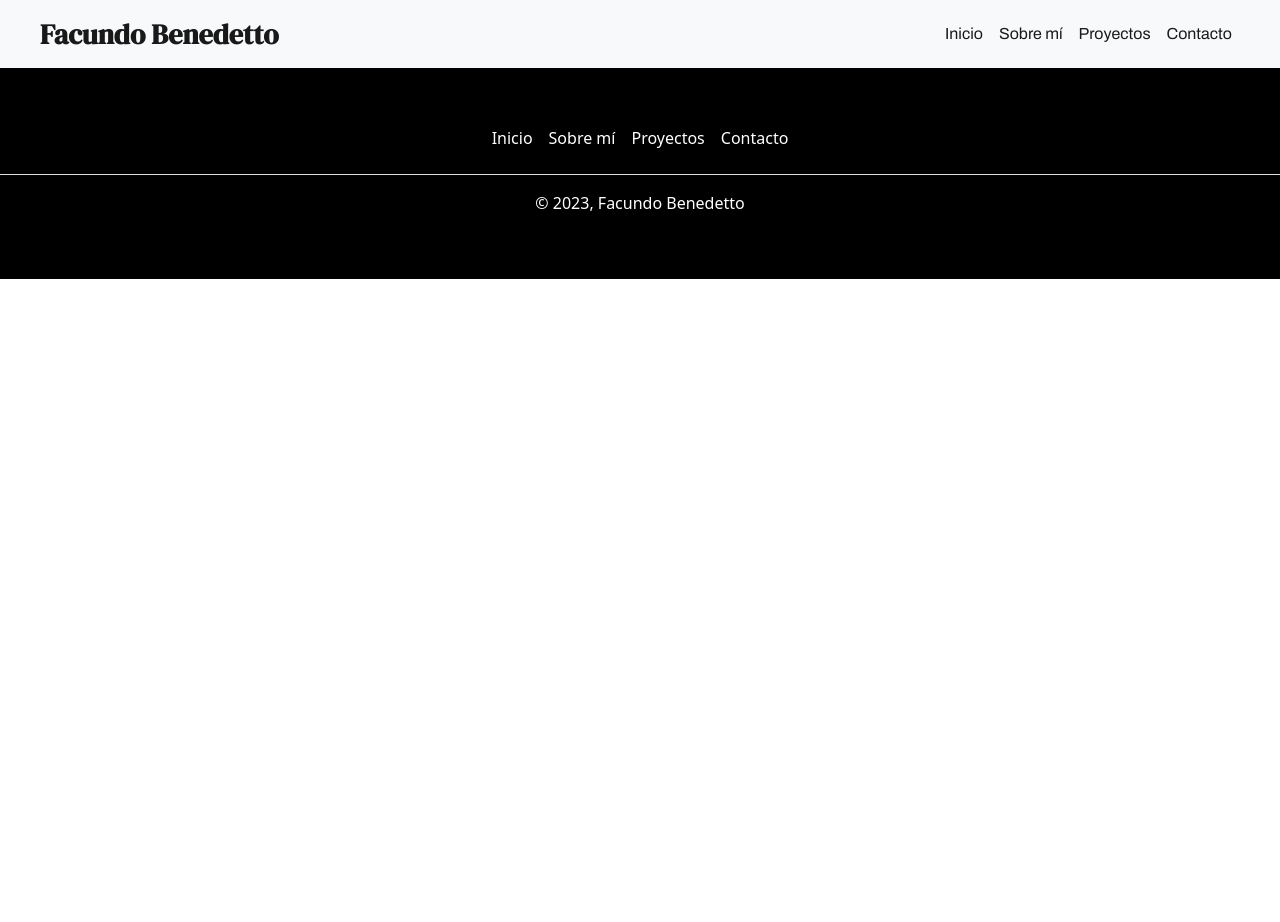
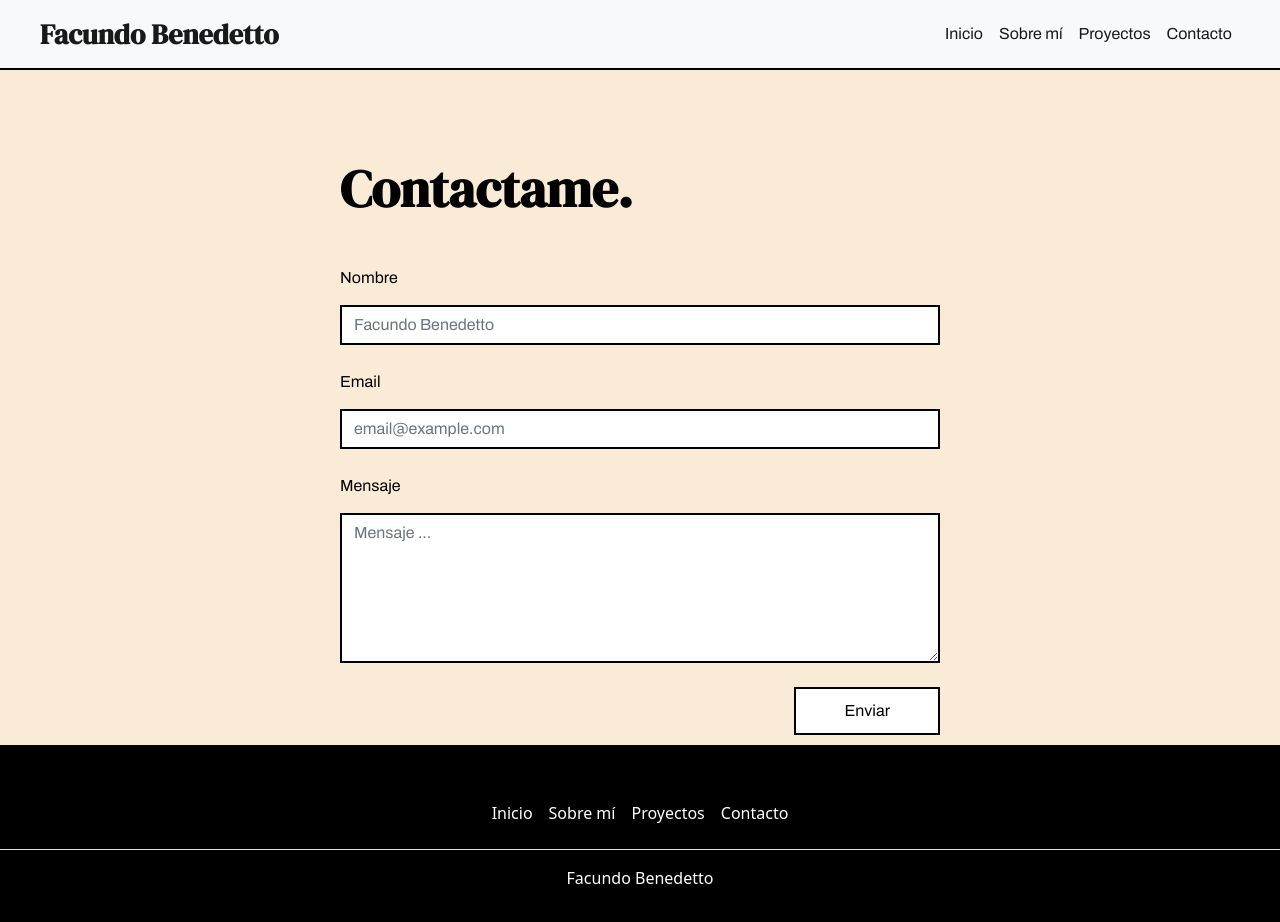
Before and after one commit to facundo1996/personal-web, a Vue app: page /contact in a window 1280 px wide. Shown: the top 922 px of the page. Before the commit the page ends 800 px from the top, so only its background shows below. Built offline with nearby package versions, Linux system fonts and the light colour scheme.

Commit message:
WIP the Contact page

```diff
--- a/index.html
+++ b/index.html
@@ -2,10 +2,11 @@
 <html lang="en">
   <head>
     <meta charset="UTF-8">
-    <link rel="icon" href="/public/logo.png">
+    <link rel="icon" href="/public/logo.png" style="background-color: white;">
     <meta name="viewport" content="width=device-width, initial-scale=1.0">
     <title>Facundo Benedetto</title>
     <link rel="stylesheet" href="./src/assets/index.css">
+    <link href="https://use.fontawesome.com/releases/v6.0.0/css/all.css" rel="stylesheet">
 
     <!-- Bootstrap -->
     <link href="https://cdn.jsdelivr.net/npm/bootstrap@5.0.2/dist/css/bootstrap.min.css" rel="stylesheet" integrity="sha384-EVSTQN3/azprG1Anm3QDgpJLIm9Nao0Yz1ztcQTwFspd3yD65VohhpuuCOmLASjC" crossorigin="anonymous">
@@ -16,7 +17,7 @@
     <link rel="preconnect" href="https://fonts.gstatic.com" crossorigin>
 
     <!-- FUENTE 1 -->
-    <link href="https://fonts.googleapis.com/css2?family=DM+Serif+Display&family=Inter:wght@300&display=swap" rel="stylesheet">
+    <link href="https://fonts.googleapis.com/css2?family=DM+Serif+Display&family=Inter:wght@100;200;300;400;500;600;700;800;900&display=swap" rel="stylesheet">
     <!-- FUENTE 2 -->
     <link href="https://fonts.googleapis.com/css2?family=Archivo&family=DM+Serif+Display&family=Inter:wght@300&display=swap" rel="stylesheet">
 
--- a/src/assets/index.css
+++ b/src/assets/index.css
@@ -54,6 +54,10 @@ h5{
   font-family: var(--font-title);
   font-weight: bold;
 }
+h4{
+  font-family: var(--font-title);
+  font-weight: bold;
+}
 .sub-title{
   font-family: var(--font-text);
   font-weight: 500;
@@ -95,7 +99,7 @@ h5{
   padding: 10px 0px;
 }
 .background-box-about-me{
-  background-color: antiquewhite;
+  background-color: var(--secondary);
   padding: 20px;
   border-radius: 13px;
 }
@@ -194,6 +198,75 @@ h5{
   font-weight: 500;
   font-size: 20px;
 }
+
+.social-container{
+  width: 100%;
+  display: flex;
+  justify-content: space-evenly;
+  margin-top: 10px;
+  background-color: var(--secondary);
+  padding: 20px;
+  border-radius: 13px;
+}
+.form-conatiner{
+  width: 600px;
+  margin-top: 80px;
+}
+.btn-form-container{
+  width: 100%;
+  display: flex;
+  justify-content: flex-end;
+}
+.btn-icon-social{
+  background: white;
+  border: 2px solid var(--primary);
+  border-radius: 0px;
+  padding: 5px 10px;
+
+  display: flex;
+  justify-content: center;
+  align-items: center;
+  flex-direction: column;
+  transition: 0.8s;
+}
+.icon-social{
+  width: 25px;
+  padding: none;
+  filter: invert(0%);
+  transition: 0.8s;
+}
+
+.btn-icon-social:hover .icon-social{
+  transition: 0.8s;
+  filter: invert(100%);
+}
+.btn-icon-social:hover{
+  transition: 0.8s;
+  background-color: var(--primary);
+}
+.label-form{
+  font-family: var(--font-text);
+  font-weight: bold;
+  margin-bottom: 15px;
+}
+.form-control{
+  border: 2px solid black;
+  border-radius: 0px;
+}
+.form-control:focus{
+  border-color: black;
+  box-shadow: 0 0 0 0.05rem black;
+}
+
+h3{
+  font-family: var(--font-title);
+  font-weight: bold;
+  text-rendering: optimizelegibility;
+  font-size: 3.25rem;
+  line-height: 1.1;
+}
+
+
 /* CARD - HOME */
 .picture-1{
   background: url('../../public/frontend.jpg');
@@ -271,8 +344,10 @@ h5{
   font-family: var(--font-text);
   font-weight: 600;
   color: var(--primary);
+  transition: 0.5s;
 }
 .custom-button:hover{
+  transition: 0.5s;
   background-color: var(--primary)!important;
   color: white;
 }
--- a/src/components/Footer.vue
+++ b/src/components/Footer.vue
@@ -6,7 +6,7 @@
       <li class="nav-item"><a href="#" class="nav-link px-2 text-white">Proyectos</a></li>
       <li class="nav-item"><a href="#" class="nav-link px-2 text-white">Contacto</a></li>
     </ul>
-    <p class="text-center">&copy; 2023, Facundo Benedetto</p>
+    <p class="text-center">Facundo Benedetto</p>
   </footer>
 </template>
 
--- a/src/components/Navbar.vue
+++ b/src/components/Navbar.vue
@@ -17,7 +17,7 @@
             <router-link class="nav-link link-navbar active" to="/projects">Proyectos</router-link>
           </li>
           <li class="nav-item">
-            <router-link class="nav-link link-navbar active" to="/">Contacto</router-link>
+            <router-link class="nav-link link-navbar active" to="/contact">Contacto</router-link>
           </li>
         </ul>
       </div>
--- /dev/null
+++ b/src/pages/Contact.vue
@@ -0,0 +1,55 @@
+<template>
+  <div class="d-flex flex-column justify-content-start align-items-center min-height-page bg-tiquewhite">
+
+
+    <div class="container-page d-flex justify-content-center">
+
+      <div class="form-conatiner">
+
+        <h3 class="mb-5">Contactame.</h3>
+
+        <form>
+          <div class="form-group">
+            <label class="label-form" for="exampleFormControlInput1">Nombre</label>
+            <input type="email" class="form-control font-text" id="exampleFormControlInput1" placeholder="Facundo Benedetto">
+          </div>
+
+          <div class="form-group mt-4">
+            <label class="label-form" for="exampleFormControlInput1">Email</label>
+            <input type="email" class="form-control font-text" id="exampleFormControlInput1"
+              placeholder="email@example.com">
+          </div>
+
+          <div class="form-group mt-4">
+            <label class="label-form" for="exampleFormControlTextarea1">Mensaje</label>
+            <textarea class="form-control font-text" id="exampleFormControlTextarea1" rows="3" style="min-height: 150px;"
+              placeholder="Mensaje ..."></textarea>
+          </div>
+        </form>
+        <div class="btn-form-container">
+          <button class="btn custom-button bg-white mt-4 px-5">Enviar</button>
+        </div>
+
+
+      </div>
+
+      <!-- <div class="social-container">
+        <button class="btn-icon-social "><img class="icon-social" src="https://www.svgrepo.com/show/501210/github.svg" alt=""></button>
+        <button class="btn-icon-social "><img class="icon-social" src="https://www.svgrepo.com/show/512419/linkedin-161.svg" alt=""></button>
+        <button class="btn-icon-social "><img class="icon-social" src="https://www.svgrepo.com/show/117938/outlook-logo.svg" alt=""></button>
+        <button class="btn-icon-social "><img class="icon-social" src="https://www.svgrepo.com/show/256562/curriculum-portfolio.svg" alt=""></button>
+      </div> -->
+
+    </div>
+
+
+
+  </div>
+</template>
+
+<script lang="ts">
+export default {
+  name: 'Contact',
+
+}
+</script>
--- a/src/router/index.ts
+++ b/src/router/index.ts
@@ -23,6 +23,11 @@ const router = createRouter({
       name: 'about-me',
       component: () => import('../pages/AboutMe.vue')
     },
+    {
+      path: '/contact',
+      name: 'contact',
+      component: () => import('../pages/Contact.vue')
+    },
   ],
   scrollBehavior (to, from, savedPosition) {
     return { top: 0 }
--- a/src/stores/projects.ts
+++ b/src/stores/projects.ts
@@ -28,7 +28,7 @@ const Allprojects = [
       'Cree y rehíce componentes interactivos, funcionales y reutilizables con el fin de una mejor optimización del proyecto.',
       'Utilicé TypeScript para un desarrollo más estructurado y fácil de mantener.',
     ],
-    link: 'https://www.stash.com/stash101/resources/',
+    link: 'https://www.stash.com/',
     github: '',
     pictures: ['../../public/stash.png'],
     stack: ['Vue JS', 'JavaScript', 'jQuery', 'Vuex', 'Vue Router', 'HTML', 'CSS', 'Bootstrap'],
```
